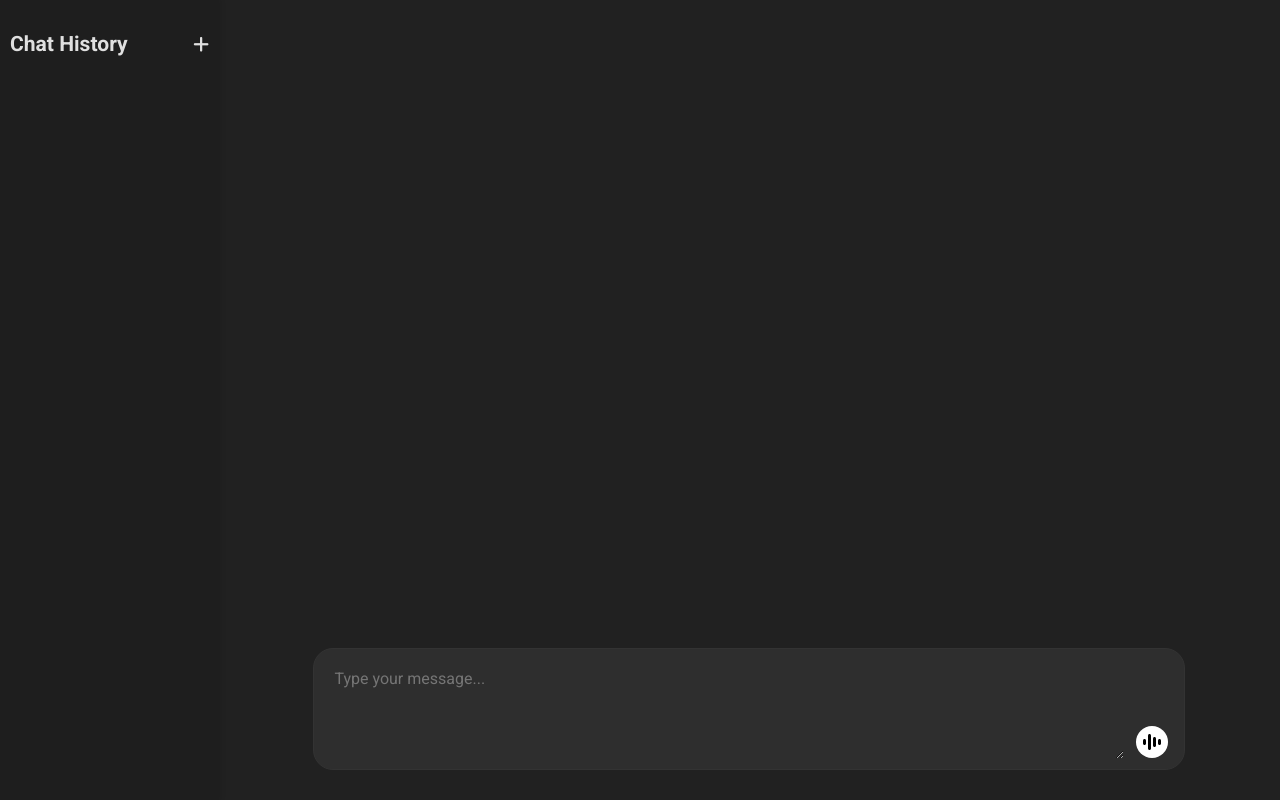
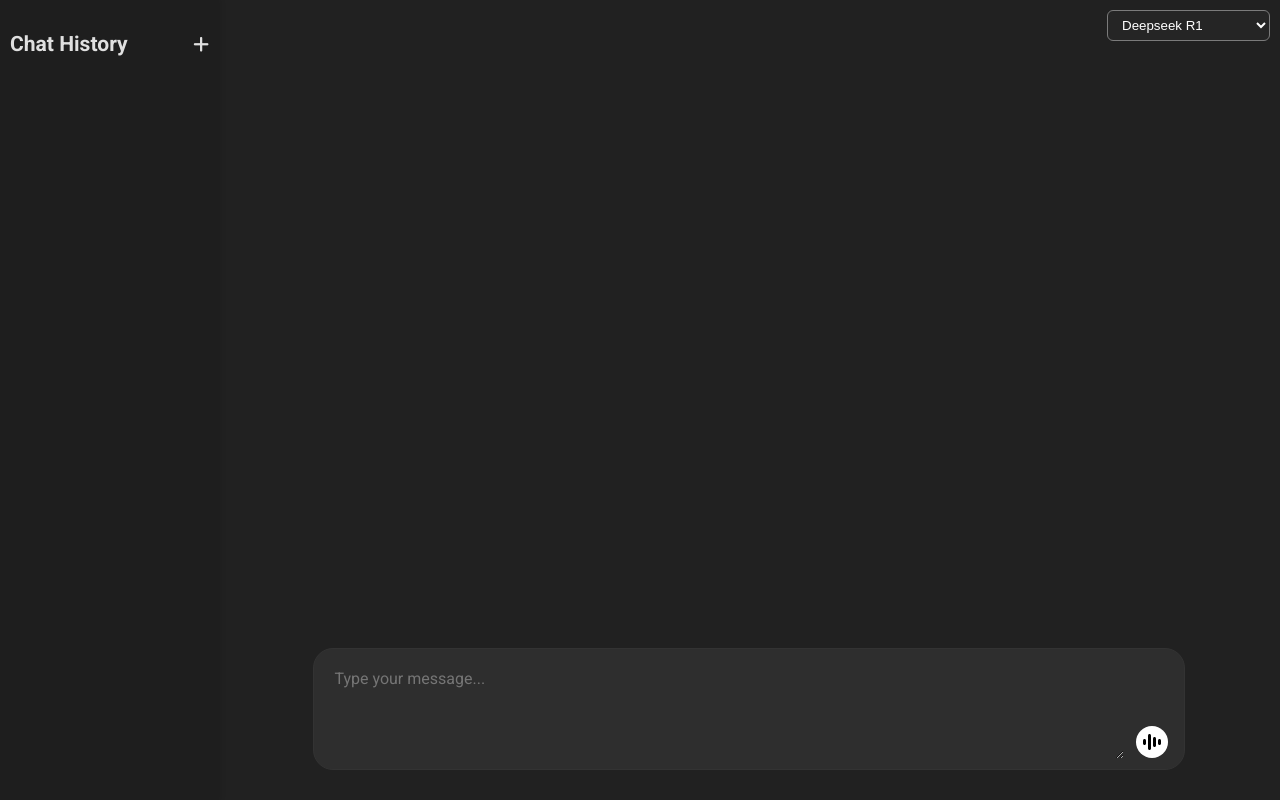
Before and after one commit to BS-XR-23/XR-Deepseek, a Flask app: page / in a window 1280 px wide. Run offline with Flask 3, Linux system fonts and the light colour scheme; some libraries are stand-ins or nearby versions.

Commit message:
deepseek reasoning model added

```diff
--- a/app.py
+++ b/app.py
@@ -20,6 +20,8 @@ def generate_response():
             if line:
                 yield line + b'\n'  # Ensure proper streaming format
 
+
+
     return Response(stream_with_context(generate()), content_type="application/json")
 
 @app.route('/api/chat', methods=['POST'])
--- a/static/css/main.css
+++ b/static/css/main.css
@@ -180,6 +180,7 @@ code {
     font-family: 'Roboto', sans-serif;
     font-size: 16px;
     box-sizing: border-box;
+    max-height: 400px;
 }
 
 #state-idle,
@@ -311,3 +312,11 @@ input.conversation-list-item-name[readonly] {
     border: none;
     color: white;
 }
+#deepseek-mode-dropdown{
+    padding: 6px 10px;
+    border-radius: 6px;
+    background: #252525;
+    color: white;
+    outline: none;
+    border: 1px solid #7b7b7b;
+}
--- a/static/js/chat-interaction.js
+++ b/static/js/chat-interaction.js
@@ -2,11 +2,16 @@ const chat = document.getElementById('chat');
 const userInput = document.getElementById('userInput');
 const sendButton = document.getElementById('state-send');
 const messageBox = document.getElementById('message-box');
+var selectedModel =localStorage.getItem('selectedModel') || "deepseek-r1:7b";
+
+console.log(selectedModel);
 let isUserScrolling = false;
 let lastScrollTop = 0;
 let responseStreamReader;
 hljs.configure({ debug: false });
-
+$(document).ready(function() {
+    $("#deepseek-mode-dropdown").val(selectedModel);
+})
 userInput.addEventListener('keypress', function (event) {
     if (event.key === 'Enter') {
         if (event.shiftKey) {
@@ -60,6 +65,10 @@ $("#userInput").on("input", function () {
     $(this).height(this.scrollHeight); // Set new height based on scroll height
 
 });
+$("#deepseek-mode-dropdown").on("input", function () {
+    localStorage.setItem('selectedModel', $(this).val());
+    selectedModel = $(this).val();
+});
 sendButton.onclick = async () => {
     const message = userInput.value;
     if (message.trim() === '') return;
@@ -71,7 +80,7 @@ sendButton.onclick = async () => {
     userInput.value = '';
 
     var agentLoading = $(`<div class="agent">
-                    <img src="images/deepseek.png" class="fas fa-robot bot-icon">
+                    <img src="/static/images/deepseek.png" class="fas fa-robot bot-icon">
                     <span class="loader"></span>
                 </div>`);
     $(chat).append(agentLoading);
@@ -80,7 +89,8 @@ sendButton.onclick = async () => {
     const response = await fetch('http://172.18.102.223:5000/api/chat', {
         method: 'POST',
         headers: { 'Content-Type': 'application/json' },
-        body: JSON.stringify({ model: 'deepseek-coder:6.7b', messages: chatHistory })
+        // body: JSON.stringify({ model: 'deepseek-coder:6.7b', messages: chatHistory })
+        body: JSON.stringify({ model: selectedModel, messages: chatHistory })
     });
     agentLoading.remove();
 
@@ -98,14 +108,13 @@ sendButton.onclick = async () => {
             try {
 
                 const parsedLine = JSON.parse(line);
-                console.log(parsedLine);
                 botReply += parsedLine.message.content;
 
                 // Convert Markdown to HTML
                 let formattedResponse = marked.parse(botReply);
 
                 // Update chat UI with formatted response
-                $(agentElement).html(`<img src="images/deepseek.png" class="fas fa-robot bot-icon" ><div class="response-style" >${formattedResponse}</div>`);
+                $(agentElement).html(`<img src="/static/images/deepseek.png" class="fas fa-robot bot-icon" ><div class="response-style" >${formattedResponse}</div>`);
 
                 HighlightCode(agentElement)
 
@@ -151,7 +160,7 @@ function HighlightCode(agentElement) {
             return;
         }
         hljs.highlightElement(this);
-        console.log(this);
+        // console.log(this);
         // Mark as highlighted
         $(this).attr('data-highlighted', 'yes');
         var $pre = $(this).closest('pre')
@@ -183,7 +192,7 @@ $("#message-box").on("scroll", () => {
     const clientHeight = messageBox.clientHeight;
     const atBottom = scrollTop + clientHeight >= scrollHeight - 10; // Close to bottom
 
-    console.log("Scroll Info:", { scrollTop, clientHeight, scrollHeight });
+    // console.log("Scroll Info:", { scrollTop, clientHeight, scrollHeight });
 
     if (scrollTop < lastScrollTop) {
         isUserScrolling = true; // User is scrolling up
--- a/static/js/conversation.js
+++ b/static/js/conversation.js
@@ -59,7 +59,7 @@ $("#rename").on("click", function (e) {
 })
 $("#delete").on("click", function () {
     console.log(targetedConversation);
-
+    $(chat).empty();
     $("#action-menu").css("display", "none");
     const id = targetedConversation.attr('conversation-id');
     const index = conversationHistory.findIndex((chat) => chat.id == id);
--- a/templates/index.html
+++ b/templates/index.html
@@ -26,6 +26,12 @@
 </head>
 
 <body>
+    <div style="position: absolute; top: 10px; right: 10px;">
+        <select id="deepseek-mode-dropdown">
+            <option value="deepseek-r1:7b">Deepseek R1</option>
+            <option value="deepseek-coder:6.7b">Deepseek Coder V2</option>
+        </select>
+    </div>
     <div id="sidebar">
         <div style="display: flex;align-items: center;justify-content: space-between;">
             <h3>Chat History</h3>
@@ -37,6 +43,7 @@
 
     </div>
     <div style="width: 100%;height: 100vh;display: flex;align-items: center;flex-direction: column;">
+
         <div id="message-box" style="overflow-y: scroll;align-self: stretch;flex: 1;">
             <div id="chat-container">
                 <div id="chat" style="display: flex;flex-direction: column;gap: 10px;overflow-x: hidden;">
@@ -44,7 +51,7 @@
             </div>
         </div>
         <div id="input-container" style="position: relative;">
-            <textarea type="text" id="userInput" placeholder="Type your message..."></textarea>
+            <textarea type="text" id="userInput"  placeholder="Type your message..."></textarea>
             <button id="state-idle" style="display: block;">
                 <div
                     style="background: white;border-radius: 50%;width: 32px;height: 32px;display: flex;align-items: center;justify-content: center;">
```
